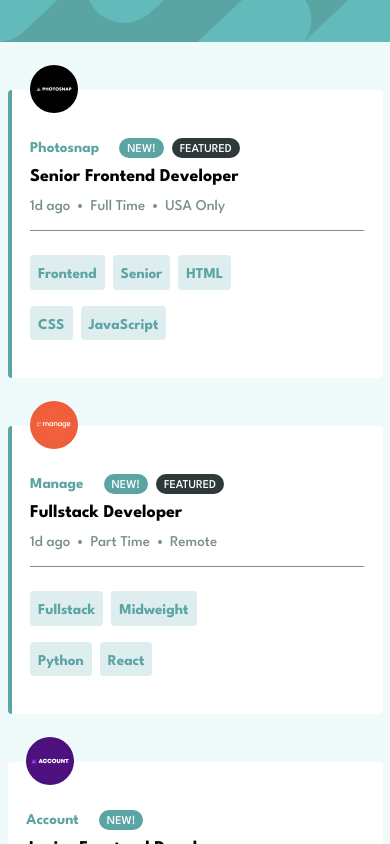
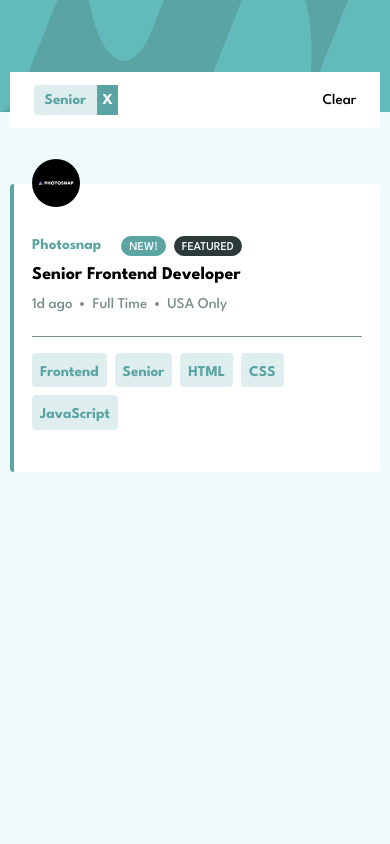
Before and after one commit to DLee1993/FEM-job-listings, a React (Vite) app: page / in a window 390 px wide. Both pictures are taken after a click on the item "Senior". Shown: the top 844 px of the page. Built offline with nearby package versions, Linux system fonts and the light colour scheme.

Commit message:
challenge complete

```diff
--- a/src/components/Header.jsx
+++ b/src/components/Header.jsx
@@ -1,8 +1,8 @@
 import desktop from "../images/bg-header-desktop.svg";
 const Header = () => {
     return (
-        <header className="bg-primary-DarkCyan">
-            <img src={desktop} alt="banner" />
+        <header className="bg-primary-DarkCyan h-28 md:h-auto">
+            <img src={desktop} alt="banner" className="h-full"/>
         </header>
     );
 };
--- a/src/components/Job.jsx
+++ b/src/components/Job.jsx
@@ -1,7 +1,7 @@
 import PropTypes from "prop-types";
 import Pill from "./Pill";
 
-const Job = ({ job }) => {
+const Job = ({ job, setTags }) => {
     const {
         company,
         logo,
@@ -17,11 +17,19 @@ const Job = ({ job }) => {
         tools,
     } = job;
 
+    const addTag = (e) => {
+        setTags((prevArray) =>
+            prevArray.includes(e.target.innerHTML)
+                ? [...prevArray]
+                : [...prevArray, e.target.innerHTML]
+        );
+    };
+
     return (
         <li
             className={`${
                 featured ? "border-l-4 border-primary-DarkCyan" : ""
-            } relative max-w-[375px] md:max-w-[1000px] h-72 md:h-28 bg-white my-12 md:my-4 mx-auto rounded md:px-6 py-6 md:py-0 flex justify-around md:justify-between items-start md:items-center flex-col md:flex-row`}
+            } relative w-[95%] max-w-[500px] md:max-w-[1000px] h-72 md:h-28 bg-white my-12 md:my-4 mx-auto rounded md:px-6 py-6 md:py-0 flex justify-around md:justify-between items-start md:items-center flex-col md:flex-row`}
         >
             <section id="job_listing" className="w-[90%] md:w-auto mx-auto md:mx-0 mt-4 md:mt-0">
                 <article
@@ -69,17 +77,21 @@ const Job = ({ job }) => {
                 id="job_tags"
                 className="w-[90%] md:w-auto mx-auto border-t-[1px] border-neutral-darkGrayCyan pt-4 md:pt-0 md:border-t-0 md:mx-0"
             >
-                <ul className="flex justify-start items-center flex-wrap md:justify-center w-[70%] md:w-auto">
-                    <li className="tag">{role}</li>
-                    <li className="tag">{level}</li>
+                <ul className="flex justify-start items-center flex-wrap md:justify-center md:w-auto">
+                    <li className="tag" onClick={addTag}>
+                        {role}
+                    </li>
+                    <li className="tag" onClick={addTag}>
+                        {level}
+                    </li>
                     {languages.map((lang, index) => (
-                        <li key={index} className="tag">
+                        <li key={index} className="tag" onClick={addTag}>
                             {lang}
                         </li>
                     ))}
-                    {tools?.map((lang, index) => (
-                        <li key={index} className="tag">
-                            {lang}
+                    {tools?.map((tools, index) => (
+                        <li key={index} className="tag" onClick={addTag}>
+                            {tools}
                         </li>
                     ))}
                 </ul>
@@ -90,6 +102,7 @@ const Job = ({ job }) => {
 
 Job.propTypes = {
     job: PropTypes.object,
+    setTags: PropTypes.func,
 };
 
 export default Job;
--- a/src/components/JobListings.jsx
+++ b/src/components/JobListings.jsx
@@ -2,15 +2,54 @@
 //     array of selected tags = [2,4],
 //     filteredLists = arr1.filter(item => arr2.includes(item));
 // console.log(res);
+import { useState } from "react";
 import data from "../data.json";
 import Job from "./Job";
+import Tag from "./Tag";
+
 const JobListings = () => {
+    const [tags, setTags] = useState([]);
+
+    const filteredArray = data.filter((j) => {
+        if (tags.includes(j.role)) {
+            return j;
+        } else if (tags.includes(j.level)) {
+            return j;
+        } else if (j.languages.some((e) => tags.includes(e))) {
+            return j;
+        } else if (j.tools.some((e) => tags.includes(e))) {
+            return j;
+        }
+    });
+
     return (
-        <main>
-            <ul>
-                {data.map((job, index) => (
-                    <Job job={job} key={index}/>
-                ))}
+        <main className="relative pt-10 -mt-20">
+            <section
+                id="filterTags"
+                className={
+                    tags.length === 0
+                        ? "hidden"
+                        : "w-[95%] max-w-[500px] md:max-w-[1000px] mx-auto h-fit min-h-[3.5rem] flex justify-between items-center px-6 bg-white"
+                }
+            >
+                <section className="max-w-[250px] md:max-w-[75%] flex flex-wrap">
+                    {tags.map((tag, index) => (
+                        <Tag tag={tag} key={index} tagList={tags} setTags={setTags} />
+                    ))}
+                </section>
+                <button
+                    className="hover:text-primary-DarkCyan hover:underline"
+                    onClick={() => setTags([])}
+                >
+                    Clear
+                </button>
+            </section>
+            <ul className="mt-14">
+                {filteredArray.length > 0
+                    ? filteredArray.map((job, index) => (
+                          <Job job={job} key={index} setTags={setTags} />
+                      ))
+                    : data.map((job, index) => <Job job={job} key={index} setTags={setTags} />)}
             </ul>
         </main>
     );
--- /dev/null
+++ b/src/components/Tag.jsx
@@ -0,0 +1,29 @@
+import PropTypes from "prop-types";
+const Tag = ({ tag, setTags, tagList }) => {
+    const removeTag = (e) => {
+        const filteredTags = tagList.filter(
+            (tag) => e.target.previousElementSibling.innerHTML !== tag
+        );
+        setTags([...filteredTags]);
+    };
+
+    return (
+        <div className="filterTag flex justify-between items-center min-w-[80px] my-2">
+            <span className="w-3/4 h-full flex justify-center items-center px-4 py-1">{tag}</span>
+            <span
+                onClick={removeTag}
+                className="flex justify-center items-center font-bold bg-primary-DarkCyan text-white hover:bg-neutral-darkerGrayCyan h-full w-1/4 cursor-pointer"
+            >
+                X
+            </span>
+        </div>
+    );
+};
+
+Tag.propTypes = {
+    tag: PropTypes.string,
+    setTags: PropTypes.func,
+    tagList: PropTypes.array,
+};
+
+export default Tag;
--- a/src/index.css
+++ b/src/index.css
@@ -15,23 +15,10 @@
         @apply text-white rounded-full pt-3 pb-2 pl-2 pr-2 uppercase mx-1 text-xs leading-[0px];
     }
     .tag {
-        @apply bg-primary-DarkCyan/20 text-primary-DarkCyan pt-2 pb-1 pl-2 pr-2 mr-2 my-2 md:my-0 md:mr-0 md:mx-2 rounded font-bold hover:bg-primary-DarkCyan hover:text-white cursor-pointer;
+        @apply bg-primary-DarkCyan/20 text-primary-DarkCyan pt-2 pb-1 pl-2 pr-2 mr-2 mb-2 md:mb-0 md:my-0 md:mr-0 md:mx-2 rounded font-bold hover:bg-primary-DarkCyan hover:text-white cursor-pointer;
+    }
+
+    .filterTag {
+        @apply bg-primary-DarkCyan/20 text-primary-DarkCyan mr-2 md:my-0 md:mr-0 md:mx-2 rounded font-bold;
     }
 }
-
-* {
-    scrollbar-width: thin;
-    scrollbar-color: #effafa #5ba4a4;
-}
-
-*::-webkit-scrollbar {
-    width: 5px;
-}
-
-*::-webkit-scrollbar-track {
-    background: #effafa;
-}
-
-*::-webkit-scrollbar-thumb {
-    background-color: #5ba4a4;
-}
```
